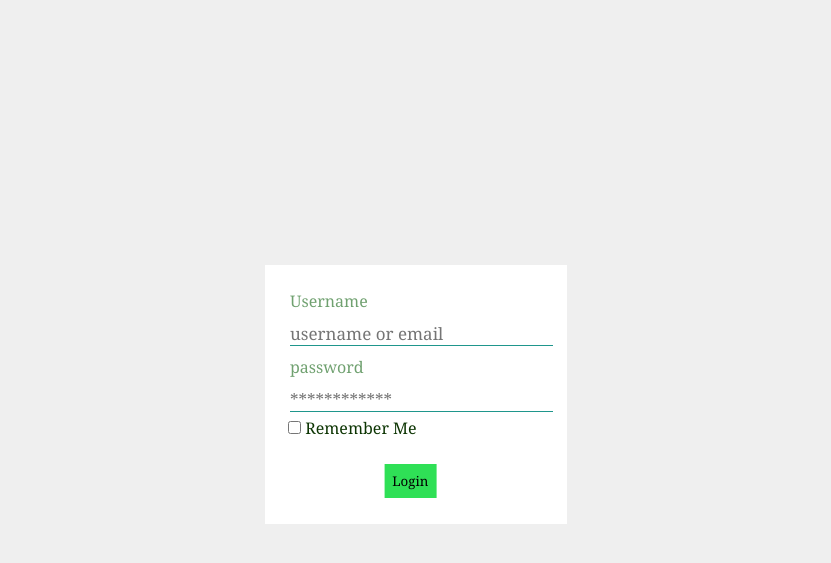
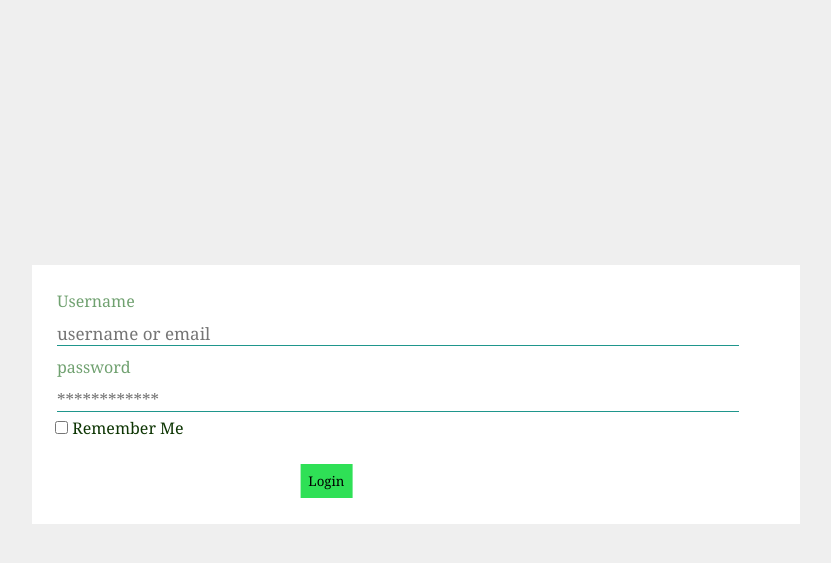
Before and after one commit to T-manuel/Side-Hustle-Tasks-3, a PHP site: page /login.php in a window 1280 px wide. Shown: the top 563 px of the page, without its empty margins (224-1055 px from the left). Run offline with PHP 8.4, Linux system fonts and the light colour scheme; data that the repository does not hold is empty.

Commit message:
Update login.css

```diff
--- a/login.css
+++ b/login.css
@@ -16,6 +16,7 @@ body {
 .container {
   background: white;
   position: relative;
+  min-width: 60%;
   margin-top: 10px;
 }
 
```
